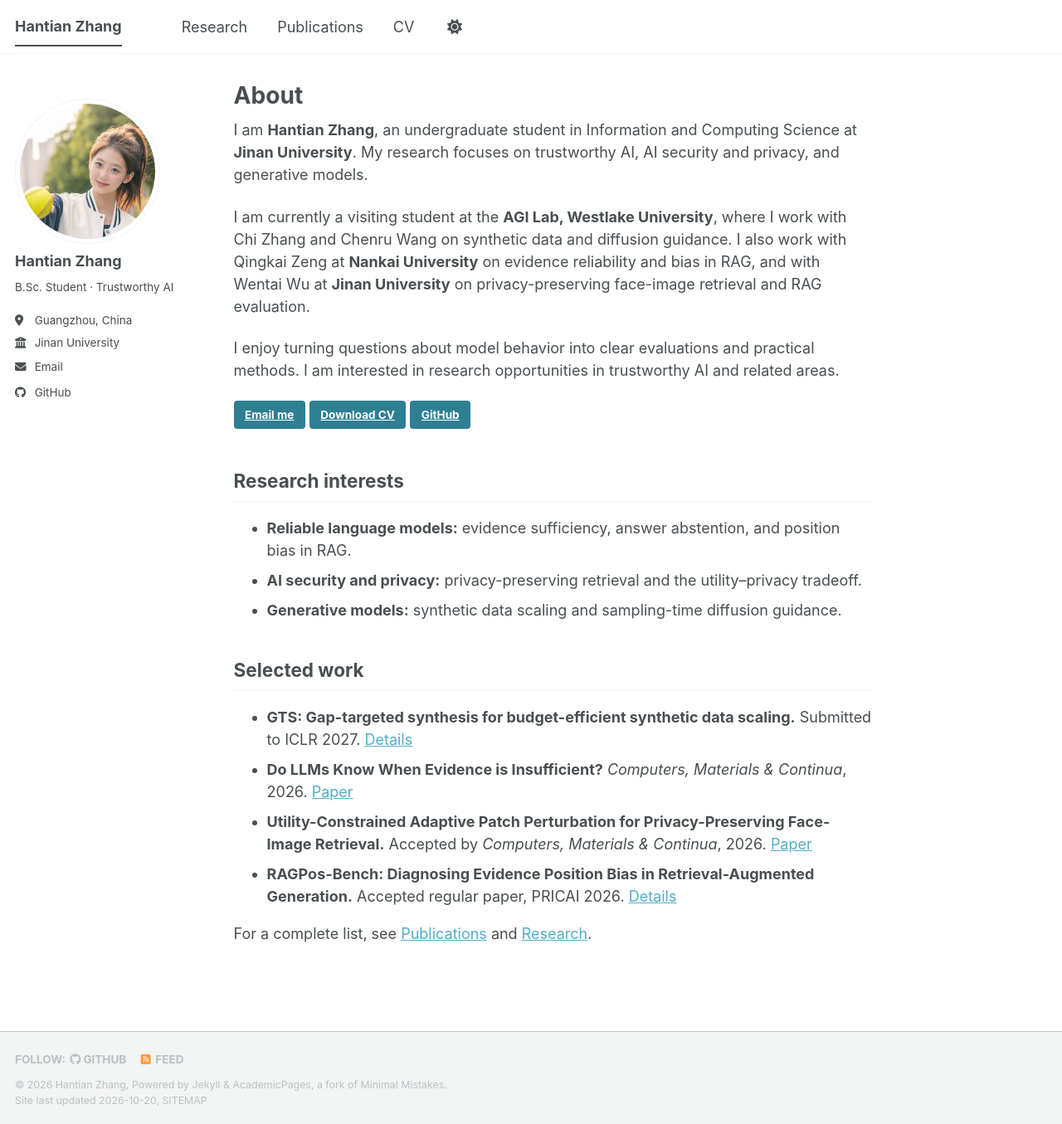
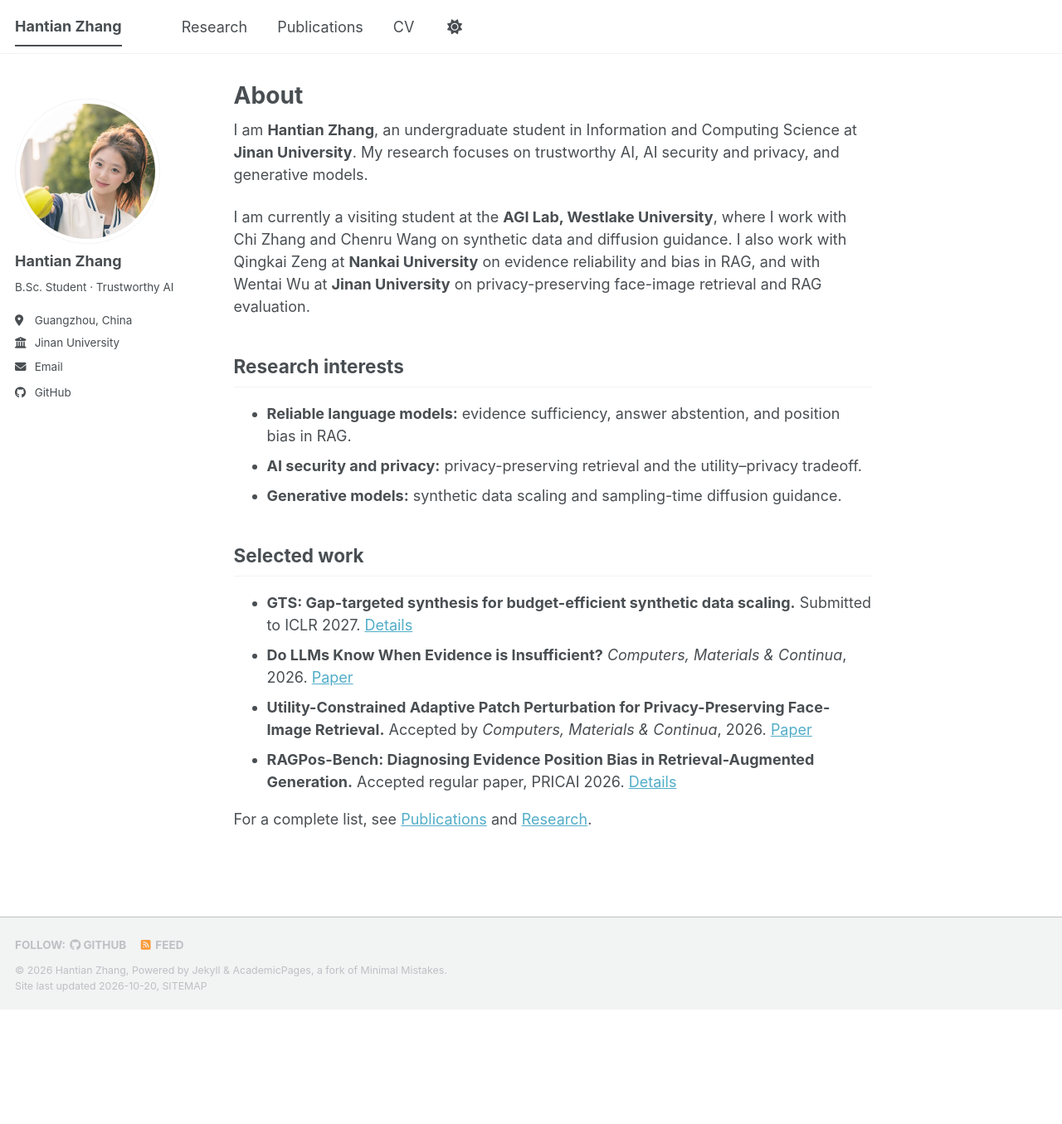
Before and after one commit to zht2005/zht2005.github.io, a Jekyll site: the page built from _pages/about.md, in a window 1280 px wide and 1355 px high. Shown: the whole window at 83% size. Built offline with Jekyll 4.4.1, drawn with Linux system fonts in a browser that asks for light colours; a style sheet for code colours, icons or effects is not loaded.

Commit message:
Remove homepage personal statement and action buttons

```diff
--- a/_pages/about.md
+++ b/_pages/about.md
@@ -8,10 +8,6 @@ author_profile: true
 I am **Hantian Zhang**, an undergraduate student in Information and Computing Science at **Jinan University**. My research focuses on trustworthy AI, AI security and privacy, and generative models.
 
 I am currently a visiting student at the **AGI Lab, Westlake University**, where I work with Chi Zhang and Chenru Wang on synthetic data and diffusion guidance. I also work with Qingkai Zeng at **Nankai University** on evidence reliability and bias in RAG, and with Wentai Wu at **Jinan University** on privacy-preserving face-image retrieval and RAG evaluation.
-
-I enjoy turning questions about model behavior into clear evaluations and practical methods. I am interested in research opportunities in trustworthy AI and related areas.
-
-[Email me](mailto:hantianzhang0@gmail.com){: .btn .btn--primary} [Download CV](/files/Hantian_Zhang_CV.pdf){: .btn} [GitHub](https://github.com/zht2005){: .btn}
 
 ## Research interests
 
```
